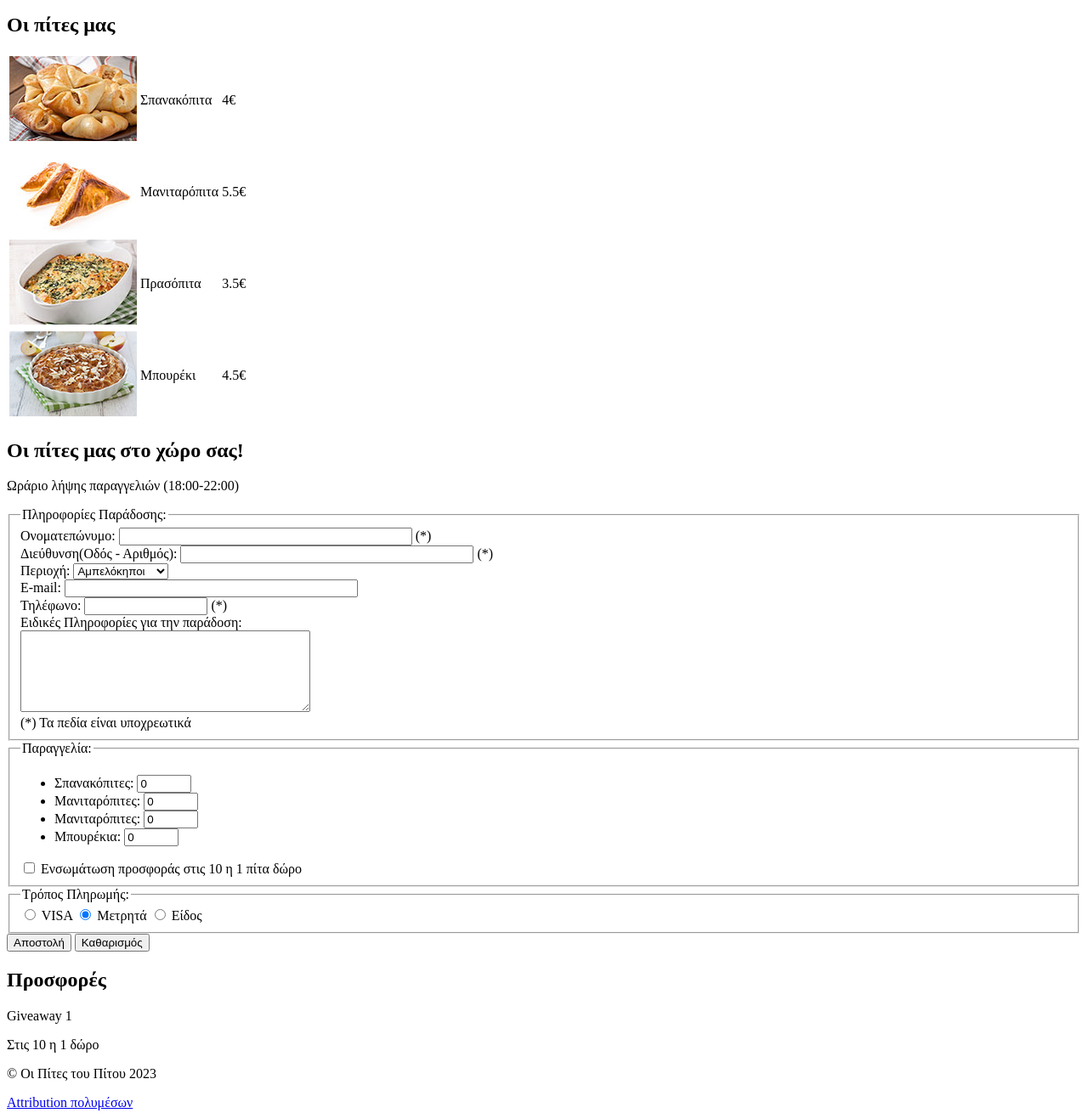
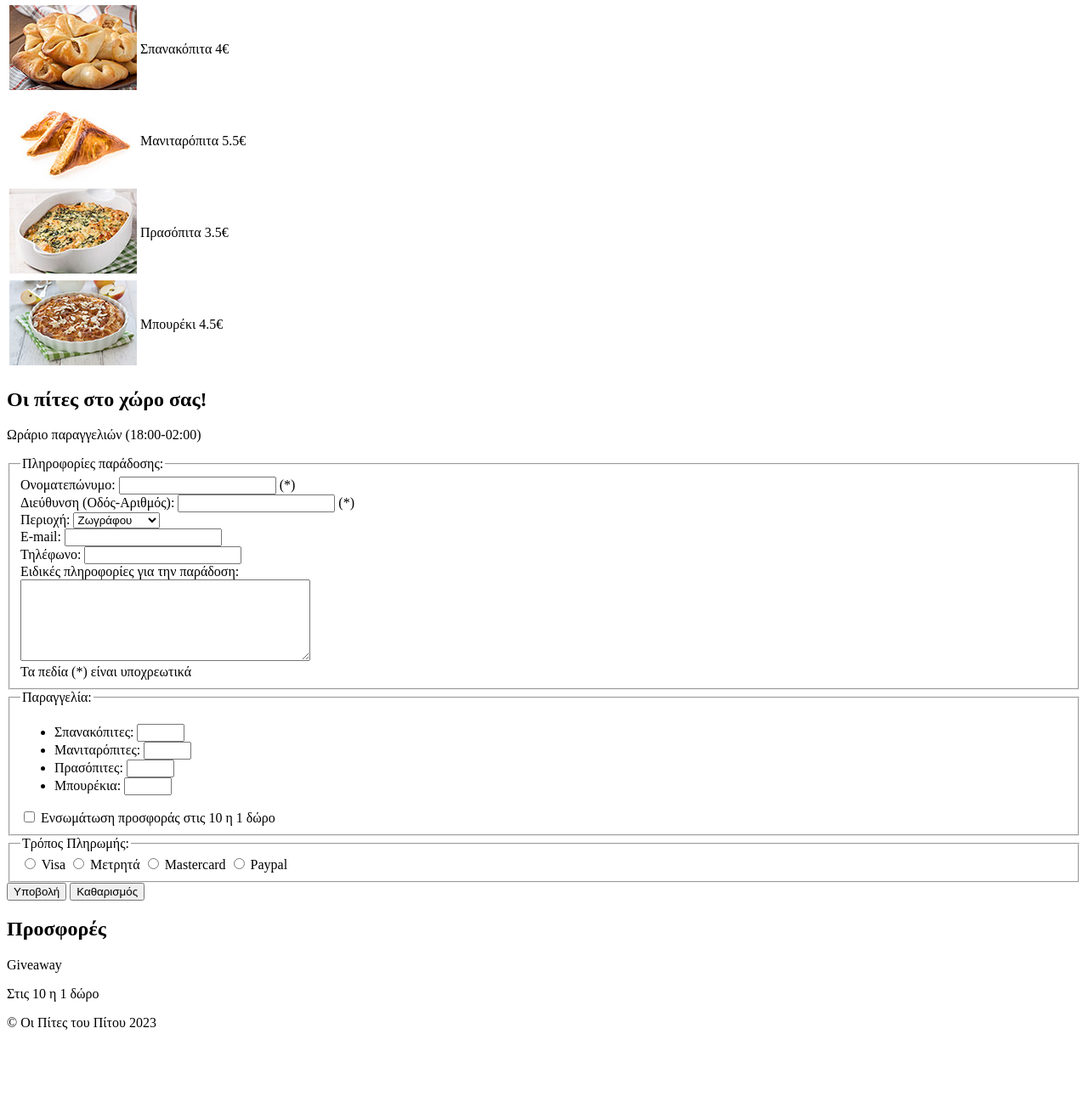
Before and after one commit to astrapogiannos/astrapogiannos.github.io, a plain HTML site: page pies.html in a window 1280 px wide. Shown: the part 185-1495 px from the top of the page at 85% size. After the commit the page ends 1414 px from the top, so only its background shows below. Drawn offline with Linux system fonts and the light colour scheme.

Commit message:
Update pies.html

```diff
--- a/pies.html
+++ b/pies.html
@@ -1,14 +1,10 @@
 <!DOCTYPE html>
 <html>
-
-<head>
     <meta charset="utf-8">
-  <title>Οι Πίτες του Πίτου - Οι Πίτες</title>
-</head>
-
+    <title>Οι Πίτες του Πίτου - Πίτες</title>
     <body>
         <header>
-    <h2><a href="index.html">Οι Πίτες του Πίτου</a></h2>
+            <h2><a href="index.html">Πίτες του Πίτου</a></h2>
             <nav>
             <ul>
                 <li><a href="store.html">Κατάστημα</a></li>
@@ -16,130 +12,100 @@
                 <li><a href="contact.html">Επικοινωνία</a></li>
             </ul>
             </nav>
-  </header>
-
             <main>
-    <h1>Οι Πίτες</h1>
                 <article>
-      <h2>Οι πίτες μας</h2>
+                    <h2>Οι πίτες</h2>
                     <table>
                         <tr>
-          <td><img src="images/spanakopita.jpg" alt="Σπανακόπιτα"></td>
-          <td>Σπανακόπιτα</td>
-          <td>4€</td>
+                            <td><img src="images/spanakopita.jpg" alt="spanakopita"></td>
+                            <td>Σπανακόπιτα 4€</td>
                         </tr>
                         <tr>
-          <td><img src="images/manitaropita.jpg" alt="Μανιταρόπιτα"></td>
-          <td>Μανιταρόπιτα</td>
-          <td>5.5€</td>
+                            <td><img src="images/manitaropita.jpg" alt="manitaropita"></td>
+                            <td>Μανιταρόπιτα 5.5€</td>
                         </tr>
                         <tr>
-          <td><img src="images/prasopita.jpg" alt="Πρασόπιτα"></td>
-          <td>Πρασόπιτα</td>
-          <td>3.5€</td>
+                            <td><img src="images/prasopita.jpg" alt="prasopita"></td>
+                            <td>Πρασόπιτα 3.5€</td>
                         </tr>
                         <tr>
-          <td><img src="images/boureki.jpg" alt="Μπουρέκι"></td>
-          <td>Μπουρέκι</td>
-          <td>4.5€</td>
+                            <td><img src="images/boureki.jpg" alt="boureki"></td>
+                            <td>Μπουρέκι 4.5€</td>
                         </tr>
                     </table>
                 </article>
                 <article>
-      <h2>Οι πίτες μας στο χώρο σας! </h2>
-      <p>
-        Ωράριο λήψης παραγγελιών (18:00-22:00)
-      </p>
-      <form action="/sendData" method="POST">
+                <h2>Οι πίτες στο χώρο σας!</h2>
+                <p>Ωράριο παραγγελιών (18:00-02:00)</p>
+        <form action="/sendData" method="post">
                 <fieldset>
-          <legend>
-            Πληροφορίες Παράδοσης:
-          </legend>
-          <label for="txtName">Ονοματεπώνυμο:</label>
-          <input type="text" id="txtName" name="name" minlength="3" maxlength="40" size="40" required>
-          (*)
-          <br>
-          <label for="txtAddress">Διεύθυνση(Οδός - Αριθμός):</label>
-          <input type="text" id="txtAddress" name="name" minlength="5" maxlength="40" size="40" required>
-          (*)
-          <br>
-          <label for="slRegion"> Περιοχή:</label>
-          <select id="slRegion" name="region">
-            <option value="ambelokipoi" selected>Αμπελόκηποι</option>
-            <option value="papagou">Παπάγου</option>
-            <option value="center">Κέντρο Αθήνας</option>
-            <option value="zografou">Ζωγράφου</option>
-          </select>
-          <br>
-          <label for="txtEmail">E-mail: </label>
-          <input type="email" id="txtEmail" name="email" size="40">
-          <br>
-          <label for="txtTel">Τηλέφωνο: </label>
-          <input type="tel" id="txtTel" name="phone" size="15" required>
-          (*)
-          <br>
-          <label for="txtMessage">Ειδικές Πληροφορίες για την παράδοση: </label>
-          <br>
-          <textarea id="txtMessage" name="message" rows="6" cols="40"></textarea>
-          <br>
-          (*) Τα πεδία είναι υποχρεωτικά
+                    <legend>Πληροφορίες παράδοσης:</legend>
+                        <label for="txtname">Ονοματεπώνυμο:</label>
+                        <input type="text" id="txtname" name="firstlastname" minlength="1" maxlength="40" required> (*)<br>
+                        <label for="txtaddress">Διεύθυνση (Οδός-Αριθμός):</label>
+                        <input type="text" id="txtaddress" name="adress" required minlength="1" maxlength="40"> (*)<br>
+                        <label for="region">Περιοχή:</label>
+                        <select name="region" id="region">
+                            <option value="ampelokipoi">Αμπελόκηποι</option>
+                            <option value="kypseli">Κυψέλη</option>
+                            <option value="pagkrati">Παγκράτι</option>
+                            <option value="zografou" selected>Ζωγράφου</option>
+                            <option value="ilisia">Ιλίσια</option>
+                        </select><br>
+                        <label for="txtemail">E-mail:</label>
+                        <input type="email" id="txtemail" name="email" maxlength="40"><br>
+                        <label for="telephone">Τηλέφωνο:</label>
+                        <input type="tel" id="telephone" name="telephone"><br>
+                        <label for="plirofories">Ειδικές πληροφορίες για την παράδοση:</label><br>
+                        <textarea id="plirofories" rows="6" cols="40" name="plirofories"></textarea><br>
+                        Τα πεδία (*) είναι υποχρεωτικά<br>
                 </fieldset>
-
                 <fieldset>
-          <legend>
-            Παραγγελία:
-          </legend>
+                    <legend>Παραγγελία:</legend>
                     <ul>
                         <li>
-              <label for="txtSpanakopita">Σπανακόπιτες: </label>
-              <input type="number" id="txtSpanakopita" name="OrderSpanakopites" min="0" max="100" value="0">
+                            <label for="parspanakopita">Σπανακόπιτες:</label>
+                            <input type="number" id="parspanakopita" name="parspanakopita" max="50" min="0">
                         </li>
                         <li>
-              <label for="txtManitaropita">Μανιταρόπιτες: </label>
-              <input type="number" id="txtManitaropita" name="OrderManitaropites" min="0" max="100" value="0">
+                            <label for="parmanitaropita">Μανιταρόπιτες:</label>
+                            <input type="number" id="parmanitaropita" name="parmanitaropita" max="50" min="0">
                         </li>
                         <li>
-              <label for="txtPrasopita">Μανιταρόπιτες: </label>
-              <input type="number" id="txtPrasopita" name="OrderPrasopites" min="0" max="100" value="0">
+                            <label for="parprasopita">Πρασόπιτες:</label>
+                            <input type="number" id="parprasopita" name="parprasopita" max="50" min="0">
                         </li>
                         <li>
-              <label for="txtBoureki">Μπουρέκια: </label>
-              <input type="number" id="txtBoureki" name="OrderBourekia" min="0" max="100" value="0">
+                            <label for="parboureki">Μπουρέκια:</label>
+                            <input type="number" id="parboureki" name="parboureki" max="50" min="0">
                         </li>
                     </ul>
-          <input type="checkbox" id="chkΟffer1" name="offer1" value="offer1-on" >
-          <label for="chkΟffer1">Ενσωμάτωση προσφοράς στις 10 η 1 πίτα δώρο</label>
+                    <input type="checkbox" name="prosfora" id="ensomatosiprosf">
+                    <label>Ενσωμάτωση προσφοράς στις 10 η 1 δώρο</label>
                 </fieldset>
-
                 <fieldset>
-          <legend>
-            Τρόπος Πληρωμής:
-          </legend>
-          <input type="radio" id="rdVISA" name="payment" value="visa">
-          <label for="rdVISA">VISA</label>
-          <input type="radio" id="rdCash" name="payment" value="cash" checked>
-          <label for="rdCash">Μετρητά</label>
-          <input type="radio" id="rdSpecial" name="payment" value="special">
-          <label for="rdSpecial">Είδος</label>
-          <br>
+                    <legend>Τρόπος Πληρωμής:</legend>
+                        <input type="radio" id="visa" name="payment" value="visa">
+                        <label for="visa">Visa</label>
+                        <input type="radio" id="cash" value="cash" name="payment">
+                        <label for="cash">Μετρητά</label>
+                        <input type="radio" id="mastercard" name="payment" value="mastercard">
+                        <label for="mastercard">Mastercard</label>
+                        <input type="radio" id="paypal" name="payment" value="paypal">
+                        <label for="paypal">Paypal</label>
                 </fieldset>
-
-        <input type="submit" value="Αποστολή">
+            <input type="submit" value="Υποβολή">
             <input type="reset" value="Καθαρισμός">
         </form>
     </article>
 </main>
-
             <aside>
                 <h2>Προσφορές</h2>
-    <p>Giveaway 1</p>
+                <p>Giveaway</p>
                 <p>Στις 10 η 1 δώρο</p>
             </aside>
-
             <footer>
                 <p>&copy; Οι Πίτες του Πίτου 2023</p>
-    <p><a href='attr.html'>Attribution πολυμέσων</a></p>
             </footer>
     </body>
-
 </html>
```
Lines whose indentation alone changed are shown as unchanged.
